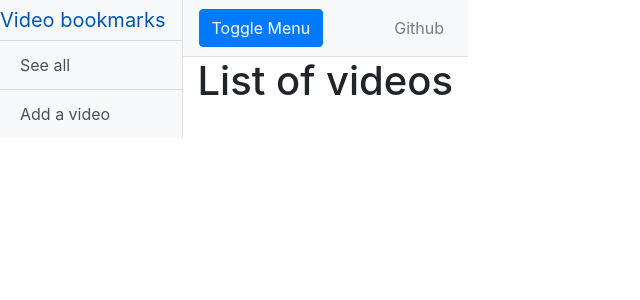
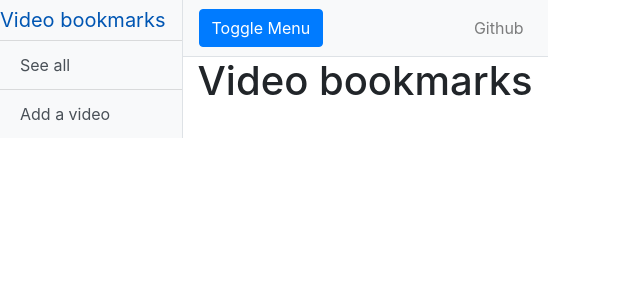
Before and after one commit to Konsulttiktukka-Consulting/OT-miniprojekti, a Flask app: page /videos in a window 1280 px wide. Shown: the top 300 px of the page, without its empty margins (0-640 px from the left). Run offline with Flask 2, Linux system fonts and the light colour scheme; data that the repository does not hold is empty; some libraries are stand-ins or nearby versions.

Commit message:
Improve front-end

```diff
--- a/application/templates/index.html
+++ b/application/templates/index.html
@@ -1,5 +1,5 @@
 {% extends "layout.html" %} {% block body %}
 <p>
-  Greetings! Here you may browse video bookmarks and add your own videos.
+  Welcome to Konsulttitukka Consulting Oy's video bookmarking app! Here you can browse Youtube/Twitch bookmarks or add your own bookmarks.
 </p>
 {% endblock %}
--- a/application/templates/layout.html
+++ b/application/templates/layout.html
@@ -17,6 +17,23 @@
   <!-- Custom styles for this template -->
   <!-- <link href="../static/css/simple-sidebar.css" rel="stylesheet"> -->
   <link rel="stylesheet" href="{{ url_for('static', filename='css/simple-sidebar.css') }}">
+
+
+
+    <script>
+        function hideBlock(id) {
+            var block = document.getElementById(id);
+
+            if(block.style.display === "none"){
+                block.style.display = "block";
+            } else {
+                block.style.display = "none";
+            }
+        }
+    </script>
+
+
+
 
 </head>
 
--- a/application/templates/videos/list.html
+++ b/application/templates/videos/list.html
@@ -1,13 +1,15 @@
 {% extends "layout.html" %} {% block body %}
 <!-- table table-hover table-sm  -->
-<h1 class="text-center">List of videos</h1>
-{% for video in videos %} {% if video.platform == "youtube"%}
+<h1 class="text-center">Video bookmarks</h1>
+{% for video in videos %}
+    <button onclick="hideBlock({{ video.title }})" type="button" class="btn btn-warning">Hide</button>
+    <div id="{{ video.title }}">
+    {% if video.platform == "youtube"%}
         <div class="card mb-3">
           <div class="card-body">
             <h5 class="card-title">{{ video.title }}</h5>
             <h6 class="card-subtitle mb-2 text-muted">{{ video.description}} ...</h6>
             <p class="card-text">
-      <!-- <a href="https://www.youtube.com/watch?v=ioj6RdUR5r4">video =)</a> -->
             </p>
             <div class="embed-responsive embed-responsive-1by1">
               <iframe width="420" height="315" src="https://www.youtube.com/embed/{{ video.url }}">
@@ -16,45 +18,22 @@
 
             <div>
               <form method="POST" action="{{ url_for('videos.remove_video', video_id=video.id) }}">
-        <input class="btn btn-primary" type="submit" name="delete" value="remove video" />
+                <input class="btn btn-danger" type="submit" name="delete" value="remove video" />
               </form>
             </div>
-
-    {#
-    <div>
-      <form
-        method="POST"
-        action="{{ url_for('videos.videos_show', video_id=video.id) }}"
-      >
-        <input
-          class="btn btn-primary"
-          type="submit"
-          name="view"
-          value="Toggle video"
-        />
-      </form>
-    </div>
-    #}
           </div>
         </div>
+
     {% elif video.platform == "twitch" %}
-
         <div class="card mb-3">
           <div class="card-body">
             <h5 class="card-title">{{ video.title }}</h5>
             <h6 class="card-subtitle mb-2 text-muted">{{ video.description}} ...</h6>
             <p class="card-text">
-      <!-- <a href="https://www.youtube.com/watch?v=ioj6RdUR5r4">video =)</a> -->
             </p>
             <div class="embed-responsive embed-responsive-1by1">
               <div id="twitch-embed-{{video.id}}"></div>
-
-      <!-- Load the Twitch embed script -->
                 <script src="https://player.twitch.tv/js/embed/v1.js"></script>
-      <!--
-    Create a Twitch.Embed object that will render
-    within the "twitch-embed" root element.
-  -->
               <script type="text/javascript">
                 var embed = new Twitch.Player("twitch-embed-{{video.id}}", {
                   width: 854,
@@ -68,10 +47,10 @@
 
         <div>
           <form method="POST" action="{{ url_for('videos.remove_video', video_id=video.id) }}">
-        <input class="btn btn-primary" type="submit" name="view" value="remove video" />
+            <input class="btn btn-danger" type="submit" name="view" value="remove video" />
           </form>
         </div>
       </div>
     </div>
-
+</div>
 {% endif %} {% endfor %} {% endblock %}
--- a/application/templates/videos/new.html
+++ b/application/templates/videos/new.html
@@ -1,7 +1,7 @@
 {% extends "layout.html" %}
 
 {% block body %}
-<h1 class="text-center">Add a new video</h1>
+<h1 class="text-center">Add a new bookmark</h1>
 <form method="POST" action="{{ url_for('videos.videos_create') }}">
   <div class="form-group">
     {{ form.url.label }}
```
Lines whose indentation alone changed are shown as unchanged.
